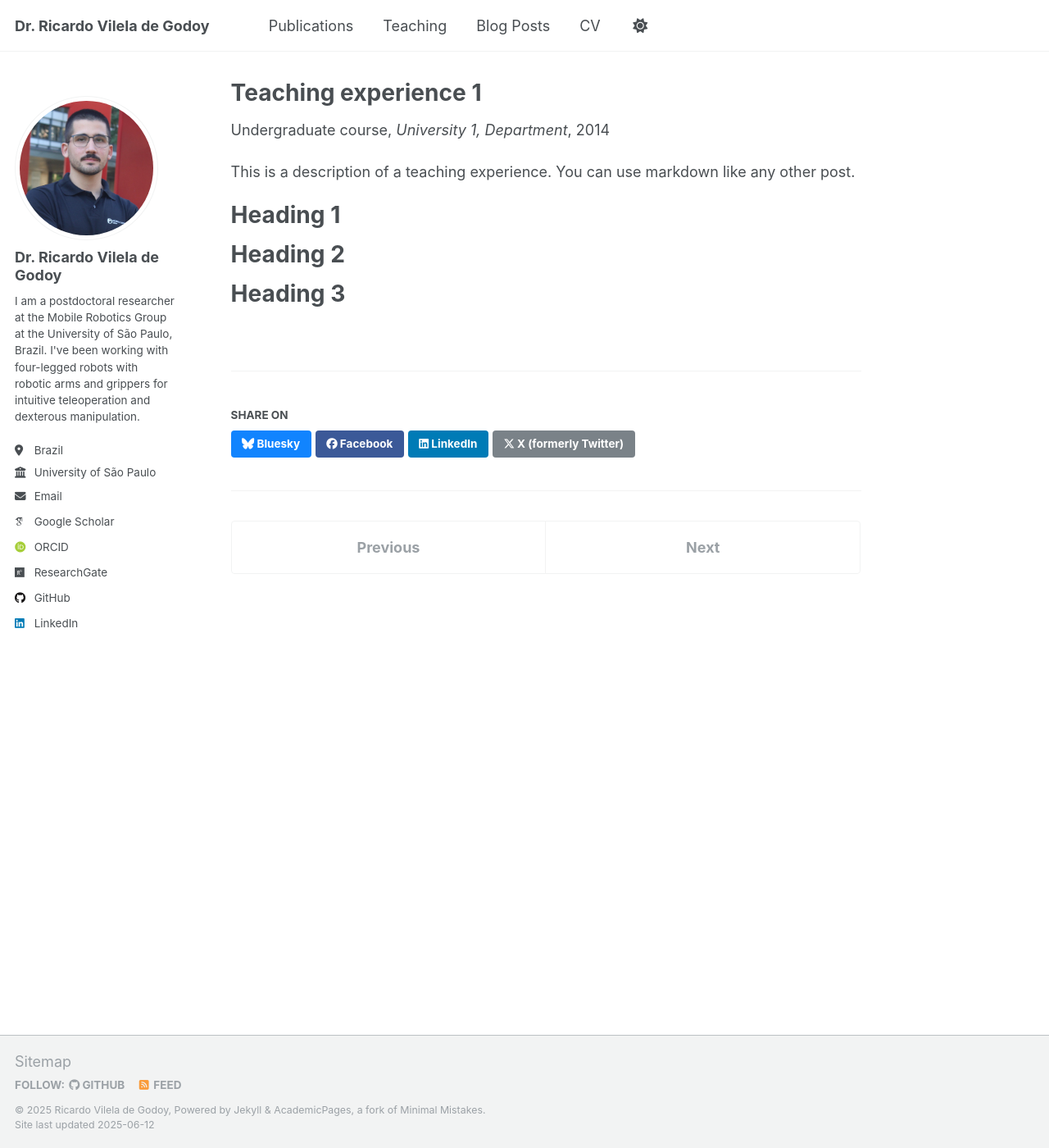
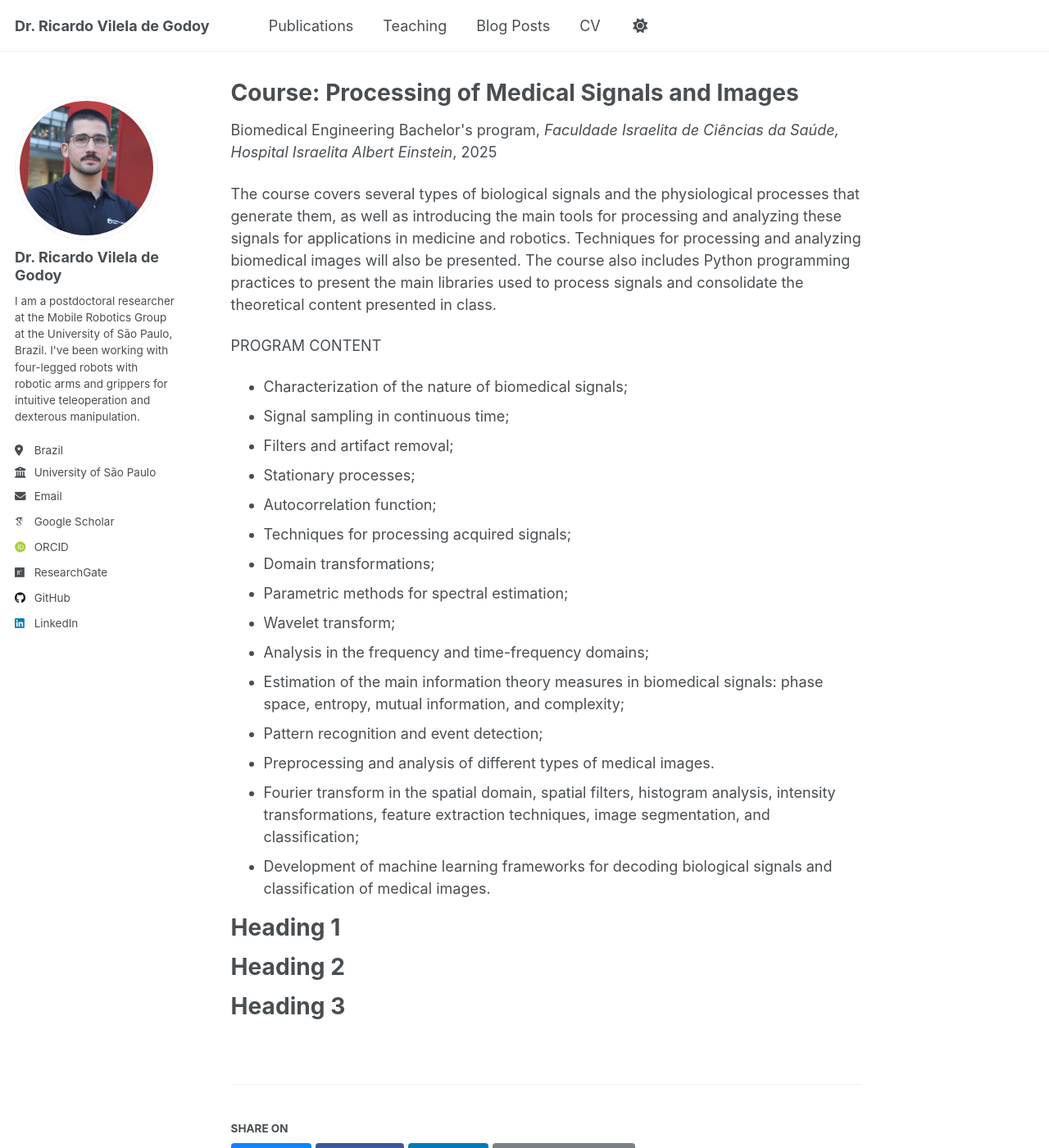
Before and after one commit to ricardovgodoy/ricardovgodoy.github.io, a Jekyll site: the page built from _teaching/2014-spring-teaching-1.md, in a window 1280 px wide and 1400 px high. Shown: the whole window at 82% size. Built offline with Jekyll 4.4.1, drawn with Linux system fonts in a browser that asks for light colours; some web fonts are replaced.

Commit message:
Update 2014-spring-teaching-1.md

```diff
--- a/_teaching/2014-spring-teaching-1.md
+++ b/_teaching/2014-spring-teaching-1.md
@@ -1,14 +1,33 @@
 ---
-title: "Teaching experience 1"
+title: "Course: Processing of Medical Signals and Images"
 collection: teaching
-type: "Undergraduate course"
+type: "Biomedical Engineering Bachelor's program"
 permalink: /teaching/2014-spring-teaching-1
-venue: "University 1, Department"
-date: 2014-01-01
-location: "City, Country"
+venue: "Faculdade Israelita de Ciências da Saúde, Hospital Israelita Albert Einstein"
+date: 2025-01-01
+location: "São Paulo, Brazil"
 ---
 
-This is a description of a teaching experience. You can use markdown like any other post.
+The course covers several types of biological signals and the physiological processes that generate them, as well as introducing the main tools for processing and analyzing these signals for applications in medicine and robotics. Techniques for processing and analyzing biomedical images will also be presented. The course also includes Python programming practices to present the main libraries used to process signals and consolidate the theoretical content presented in class.
+
+
+PROGRAM CONTENT
+
+- Characterization of the nature of biomedical signals;
+- Signal sampling in continuous time;
+- Filters and artifact removal;
+- Stationary processes;
+- Autocorrelation function;
+- Techniques for processing acquired signals;
+- Domain transformations;
+- Parametric methods for spectral estimation;
+- Wavelet transform;
+- Analysis in the frequency and time-frequency domains;
+- Estimation of the main information theory measures in biomedical signals: phase space, entropy, mutual information, and complexity;
+- Pattern recognition and event detection;
+- Preprocessing and analysis of different types of medical images.
+- Fourier transform in the spatial domain, spatial filters, histogram analysis, intensity transformations, feature extraction techniques, image segmentation, and classification;
+- Development of machine learning frameworks for decoding biological signals and classification of medical images.
 
 Heading 1
 ======
```
